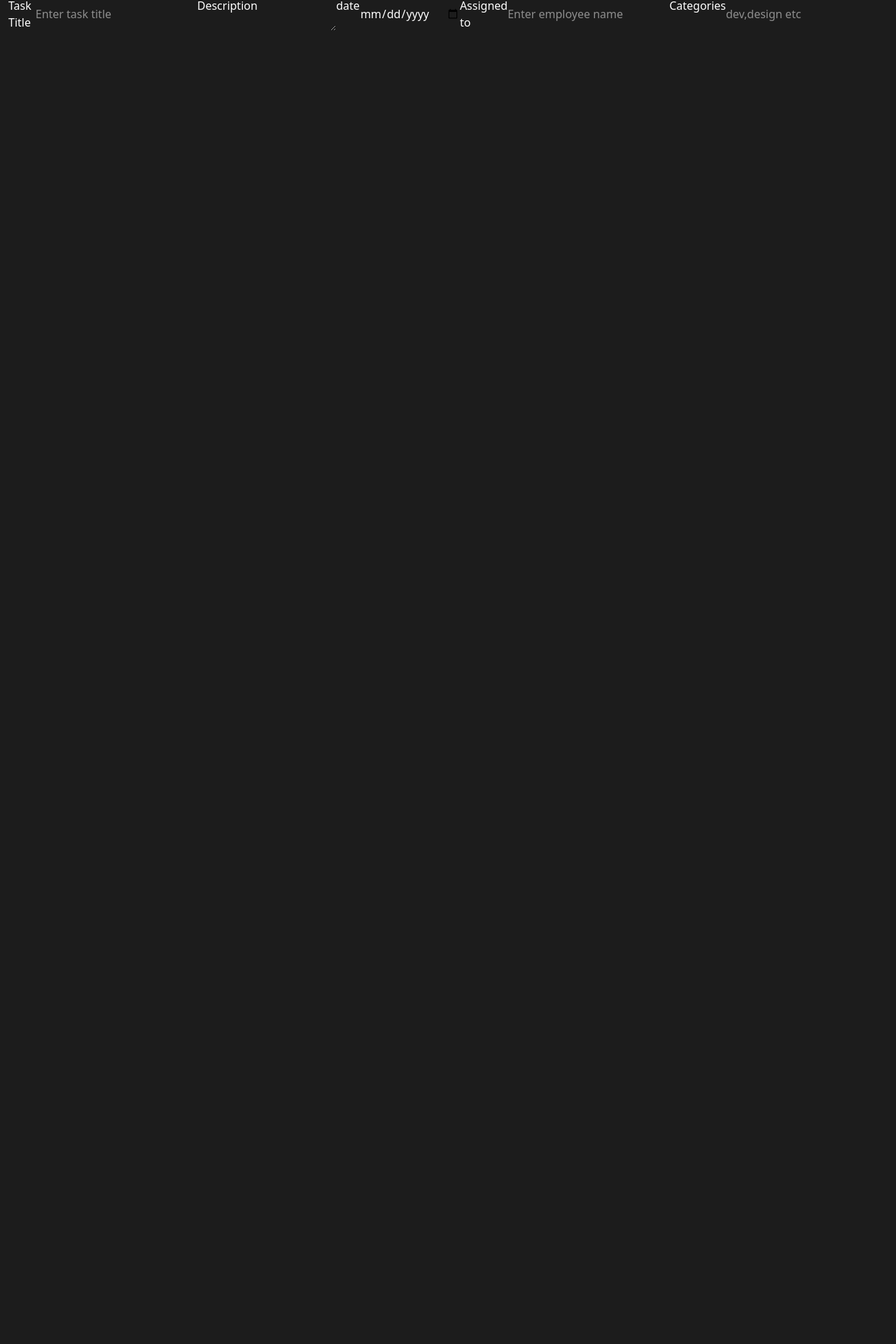
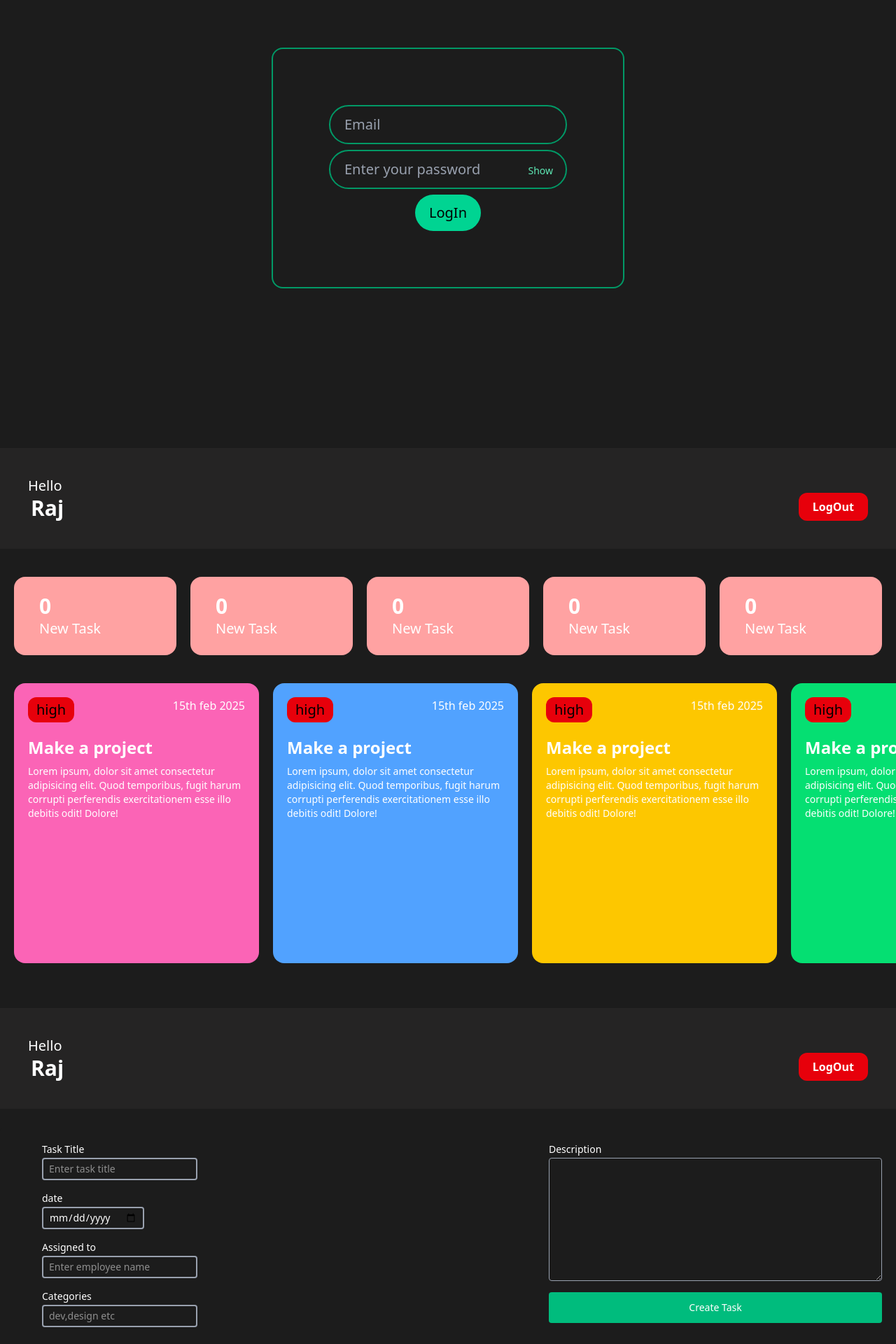
Before and after one commit to raj-banka/EMS, a React (Vite) app: page / in a window 1280 px wide. Shown: the part 160-2080 px from the top of the page at 70% size. Before the commit the page ends 800 px from the top, so only its background shows below. Built offline with nearby package versions, Linux system fonts and the light colour scheme.

Commit message:
admin frontend

```diff
--- a/src/App.tsx
+++ b/src/App.tsx
@@ -1,15 +1,15 @@
 import './App.css';
 import AdminDashboard from './components/dashboards/AdminDashboard';
 
-// import EmployeeDashboard from './components/dashboards/EmployeeDashboard';
-// import Login from "./components/auth/Login"
+import EmployeeDashboard from './components/dashboards/EmployeeDashboard';
+import Login from "./components/auth/Login"
 
 function App() {
 
   return (
     <>
-    {/* <Login /> */}
-    {/* < EmployeeDashboard /> */}
+    <Login />
+    < EmployeeDashboard />
     < AdminDashboard />
     </>
   )
--- a/src/components/auth/Login.jsx
+++ b/src/components/auth/Login.tsx
@@ -1,12 +1,12 @@
 import React from "react";
 import { useState } from "react";
 
-function Login() {
+const Login:React.FC =  ()=> {
     const [email, setEmail] = useState("");
     const [ password, setPassword] = useState("");
     const [showPassword, setShowPassword] = useState(false);
 
-    const submitHandler = (e)=>{
+    const submitHandler = (e : React.FormEvent)=>{
         e.preventDefault();
         alert(`Email : ${email} \n password : ${password}`);
         setPassword("");
@@ -14,7 +14,7 @@ function Login() {
     }
 
   return (
-    <div className="flex justify-center items-center h-screen w-screen">
+    <div className="flex justify-center items-center h-screen w-full  text-white bg-[#1C1C1C]">
       <div className="border-2 border-emerald-600 rounded-2xl p-20">
         <form
         onSubmit={submitHandler}
@@ -39,11 +39,11 @@ function Login() {
           <button
               type="button"
               onClick={() => setShowPassword(!showPassword)}
-              className=" absolute right-5 top-3/5 -translate-y-1/2 text-sm text-emerald-300 hover:text-white"
+              className=" absolute right-5 top-3/5 -translate-y-1/2 text-sm text-emerald-300 hover: hover:text-white cursor-pointer"
             > {showPassword ? "Hide" : "Show"}</button>
             </div>
           <button
-          className=" mt-2 text-black outline-none bg-emerald-700  rounded-full text-xl px-5 py-3">
+          className=" mt-2 text-black outline-none bg-emerald-400 hover:bg-emerald-600 cursor-pointer  rounded-full text-xl px-5 py-3">
             LogIn
           </button>
         </form>
--- a/src/components/dashboards/AdminDashboard.tsx
+++ b/src/components/dashboards/AdminDashboard.tsx
@@ -1,25 +1,13 @@
-import Header from "../../others/Header"
+import Header from "../../others/Header";
+import CreateTask from '../../others/CreateTask'
 
 const AdminDashboard = () => {
   return (
-    <div className="h-screen w-full p-3">
-      < Header />
-      <div>
-      <form className="flex">
-        <h3>Task Title</h3>
-        <input type="text" placeholder="Enter task title" />
-        <h3>Description</h3>
-        <textarea name="" id=""></textarea>
-        <h3>date</h3>
-        <input type="date" />
-        <h3>Assigned to</h3>
-        <input type="text" placeholder="Enter employee name" />
-        <h3>Categories</h3>
-        <input type="text" placeholder="dev,design etc" />
-      </form>
-      </div>
+    <div className="h-screen w-full  text-white bg-[#1C1C1C]">
+      <Header />
+     <CreateTask />
     </div>
-  )
-}
+  );
+};
 
-export default AdminDashboard
+export default AdminDashboard;
--- a/src/components/dashboards/EmployeeDashboard.tsx
+++ b/src/components/dashboards/EmployeeDashboard.tsx
@@ -4,7 +4,7 @@ import TaskList from '../../TaskList/TaskList'
 
 function EmployeeDashboard() {
   return (
-    <div className='text-white bg-[#1C1C1C] h-screen w-screen'>
+    <div className='text-white bg-[#1C1C1C] h-screen w-full'>
       < Header />
       <TaskListNumber />
       <TaskList />
--- a/src/index.css
+++ b/src/index.css
@@ -1,8 +1,5 @@
 @import "tailwindcss";
-body{
-    background-color: #1C1C1C;
-    color : white;
-}
+
 #tasklist::-webkit-scrollbar{
     display: none;
 }
--- /dev/null
+++ b/src/others/CreateTask.tsx
@@ -0,0 +1,52 @@
+import React from "react";
+const  CreateTask : React.FC = ()=> {
+    return (
+<div className="mt-7 p-5 bg-[#1c1c1c] rounded">
+<form className="flex w-full flex-wrap  justify-between items-start">
+  <div className="w-1/2 ml-10">
+    <div>
+      <h3 className="text-sm text-white mb-0.5">Task Title</h3>
+      <input
+        className="text-sm text-white py-1 px-2 width-4/5 rounded outline-none bg-transparent border-2 border-gray-400 mb-4"
+        type="text"
+        placeholder="Enter task title"
+      />
+    </div>
+    <div>
+      <h3 className="text-sm text-white mb-0.5">date</h3>
+      <input
+        className="text-sm text-white py-1 px-2 width-4/5 rounded outline-none bg-transparent border-2 border-gray-400 mb-4"
+        type="date"
+      />
+    </div>
+    <div>
+      <h3 className="text-sm text-white mb-0.5">Assigned to</h3>
+      <input
+        className="text-sm text-white py-1 px-2 width-4/5 rounded outline-none bg-transparent border-2 border-gray-400 mb-4"
+        type="text"
+        placeholder="Enter employee name"
+      />
+    </div>
+    <div>
+      <h3 className="text-sm text-white mb-0.5">Categories</h3>
+      <input
+        className="text-sm text-white py-1 px-2 width-4/5 rounded outline-none bg-transparent border-2 border-gray-400 mb-4"
+        type="text"
+        placeholder="dev,design etc"
+      />
+    </div>
+  </div>
+  <div className="w-2/5 flex flex-col items-start pl-5">
+    <h3 className="text-sm text-white mb-0.5">Description</h3>
+    <textarea
+      className="w-full h-44 text-sm text-white py-2 px-4 rounded outline-none bg-transparent border-[1px] border-gray-400 mb-4"
+    ></textarea>
+    <button className="py-3 bg-emerald-500 hover:bg-emerald-600 px-5 rounded text-sm  w-full">
+      Create Task
+    </button>
+  </div>
+</form>
+</div>
+    );
+}
+export default CreateTask;
--- a/src/others/Header.tsx
+++ b/src/others/Header.tsx
@@ -1,7 +1,7 @@
 
 const Header = () => {
   return (
-    <div className='flex justify-between items-end p-10'>
+    <div className='flex justify-between items-end p-10 bg-[#252424] w-full'>
       <h1 className='text-xl font-medium'>Hello <br /><span className='ml-1 text-3xl font-semibold'>Raj</span></h1>
       <button className='bg-red-600 text-white px-5 py-2 rounded-xl font-bold cursor-pointer'>LogOut</button>
     </div>
--- a/src/others/TaskListNumber.tsx
+++ b/src/others/TaskListNumber.tsx
@@ -1,7 +1,7 @@
 
 const TaskListNumber = () => {
   return (
-    <div className="flex mt-10 justify-between gap-5 w-screen px-5">
+    <div className="flex mt-10 justify-between gap-5 w-full px-5">
     <div className='bg-red-300 w-[45%] py-6 px-9 rounded-2xl'>
       <h2 className='text-3xl font-semibold'>0</h2>
       <h3 className='text-xl font-medium'>New Task</h3>
```
